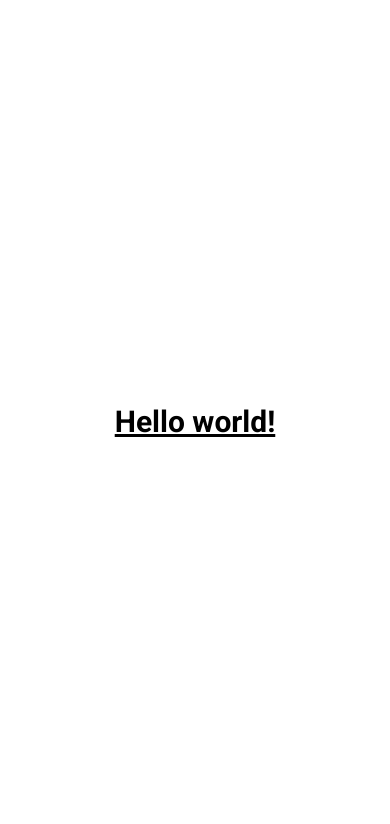
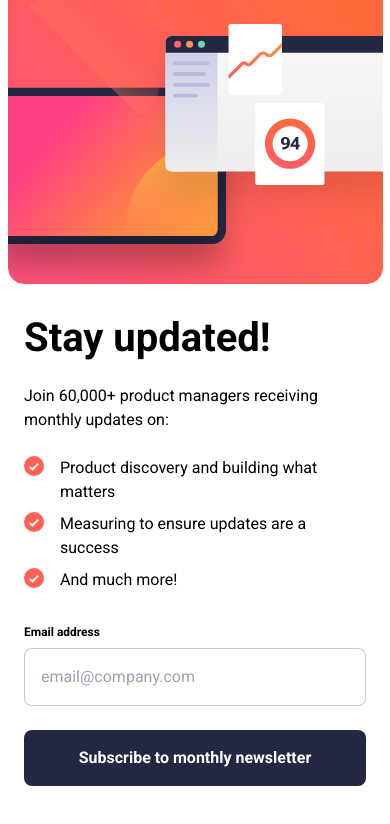
Before and after one commit to fkrunic/frontend-mentor-newsletter-sign-up-form, a Vue app: page / in a window 390 px wide. Shown: the top 824 px of the page. Built offline with nearby package versions, Linux system fonts and the light colour scheme.

Commit message:
mobile design

```diff
--- a/src/App.vue
+++ b/src/App.vue
@@ -1,6 +1,6 @@
 <script setup lang="ts">
 import { onMounted } from 'vue';
-
+import BulletPoint from './components/BulletPoint.vue';
 
 onMounted(() => {
   document.body.className = 'font-roboto'
@@ -8,7 +8,40 @@ onMounted(() => {
 </script>
 
 <template>
-  <div class="flex flex-col justify-center items-center min-h-screen">
-    <p class="text-3xl font-bold underline">Hello world!</p>
+
+  <!-- Page Layout -->
+  <div class="flex flex-col justify-start items-center min-h-screen">
+    <img src="./assets/illustration-sign-up-mobile.svg" alt="banner">
+
+    <!-- Content -->
+    <div class="flex flex-col gap-6 m-6">
+      <p class="text-[30pt] font-bold -mb-2">Stay updated!</p>
+      <p>Join 60,000+ product managers receiving monthly updates on:</p>
+
+      <!-- List -->
+      <div class="flex flex-col gap-2">
+        <BulletPoint
+        :content="'Product discovery and building what matters'"
+        ></BulletPoint>
+        <BulletPoint
+        :content="'Measuring to ensure updates are a success'"
+        ></BulletPoint>
+        <BulletPoint
+        :content="'And much more!'"
+        ></BulletPoint>
+      </div>
+
+      <!-- Email Input -->
+      <div class="flex flex-col mt-2 gap-2">
+        <p class="text-xs font-bold">Email address</p>
+        <input
+          class="w-full p-4 outline-none rounded-lg border-solid border-[1px] border-grey/50"
+          type="text"
+          placeholder="email@company.com">
+      </div>
+
+      <!-- Subscribe Button -->
+      <p class="w-full p-4 text-center rounded-lg font-bold text-white bg-dark-slate-gray">Subscribe to monthly newsletter</p>
+    </div>
   </div>
 </template>
--- /dev/null
+++ b/src/components/BulletPoint.vue
@@ -0,0 +1,10 @@
+<script setup lang="ts">
+defineProps<{ content: string }>()
+</script>
+
+<template>
+  <div class="flex flex-row gap-4">
+    <img class="w-5 h-5" src="../assets/icon-list.svg">
+    <p>{{ content }}</p>
+  </div>
+</template>
```
